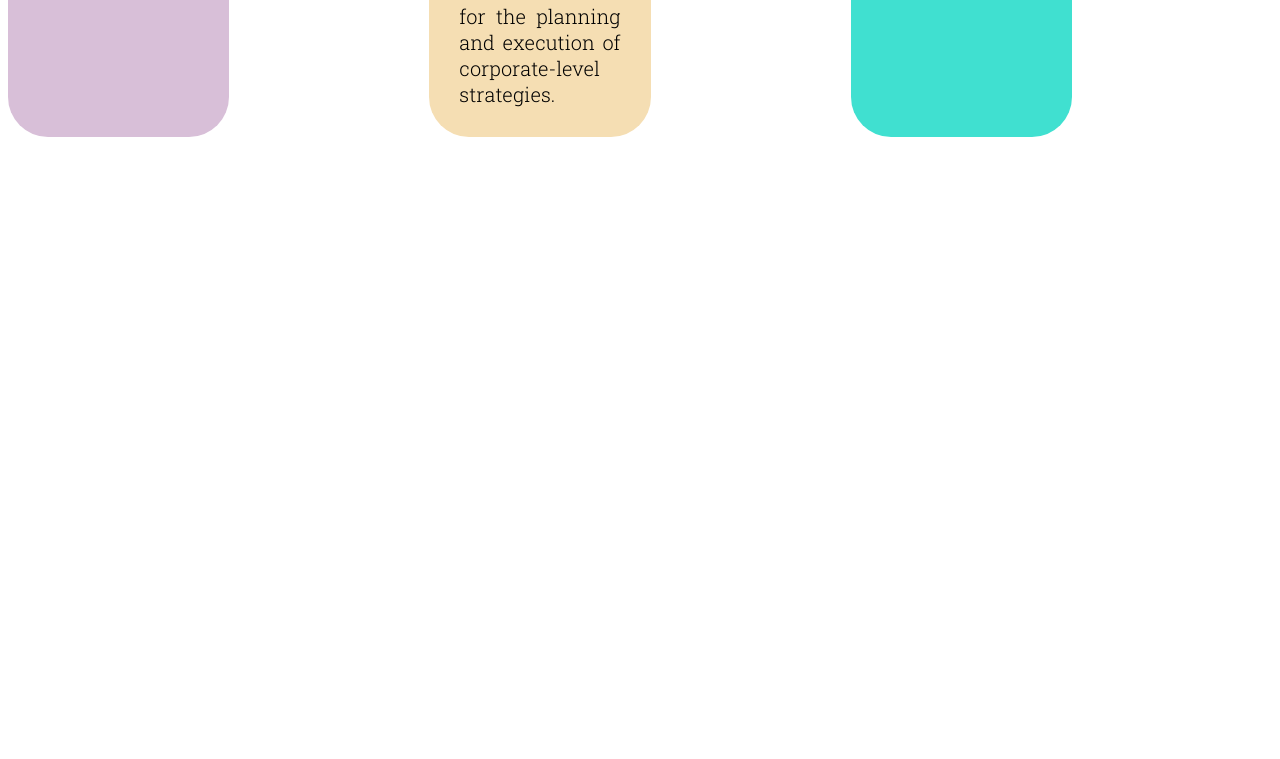
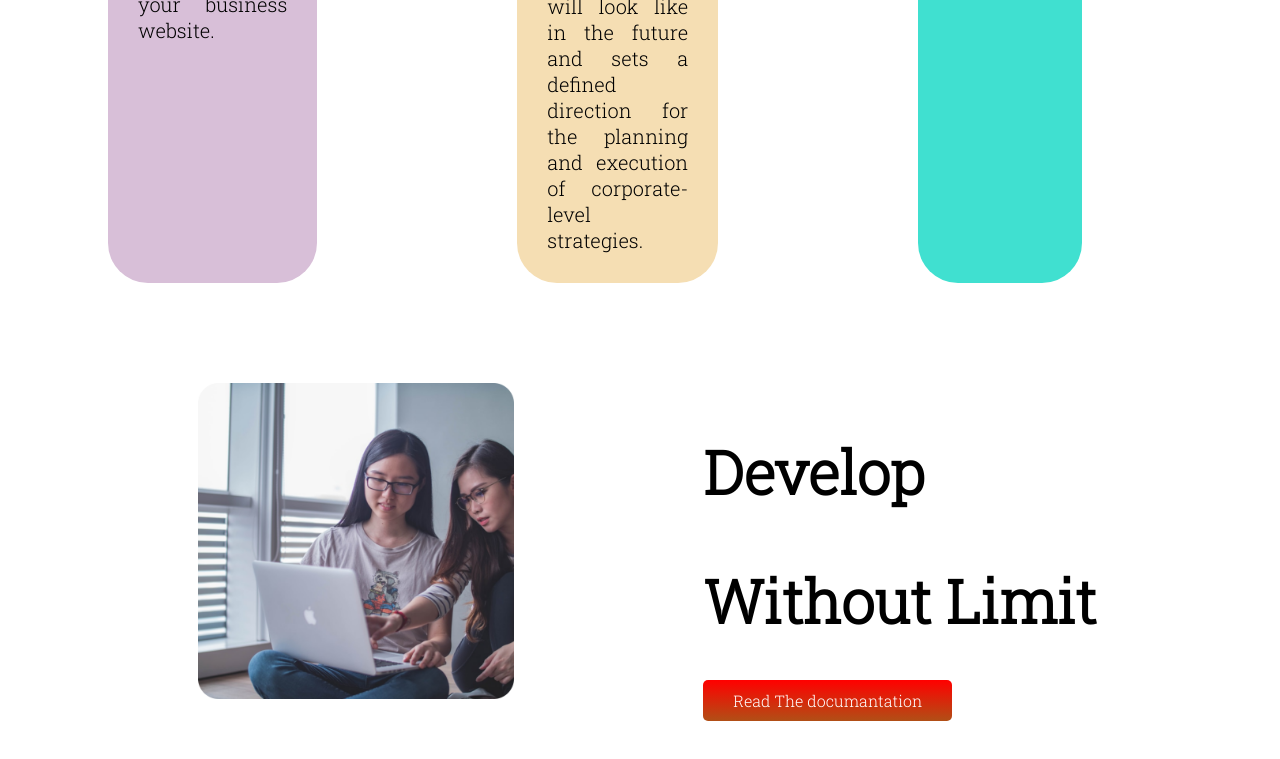
Before and after one commit to nasir8429/nasir-portfolio, a plain HTML site: page index.html in a window 1280 px wide. Shown: the part 1771-2530 px from the top of the page. Before the commit the page ends 2008 px from the top, so only its background shows below. Drawn offline with Linux system fonts and the light colour scheme.

Commit message:
mission added

```diff
--- a/index.html
+++ b/index.html
@@ -60,6 +60,15 @@
             </div>
         </div>
     </section>
+    <section class="flexible-container">
+        <div class="half-width"> <img src="images/coding.png" alt="">
+        </div>
+        <div>
+            <h1>Develop </h1>
+            <h1>Without Limit</h1>
+            <a target="blank" class="link-button" href="">Read The documantation</a>
+        </div>
+    </section>
 </body>
 
 </html>
--- a/style.css
+++ b/style.css
@@ -29,6 +29,7 @@ p{
 .half-width img{
     width: 50%;
     margin-left: 20%;
+
 }
 .stay-mission{
     border-left: 5px solid;
@@ -52,6 +53,7 @@ p{
 .top-banner{
     background-image: url(images/shape-2.png);
     background-repeat: no-repeat;
+    margin-left: 100px;
 }
 .target-mission h1{
     text-align: center;
@@ -75,6 +77,7 @@ h2{
 }
 #mission{ background-color:thistle;
    margin-right: 200px;
+   margin-left: 100px;
    border-radius: 40px 40px;
 
 }
```
